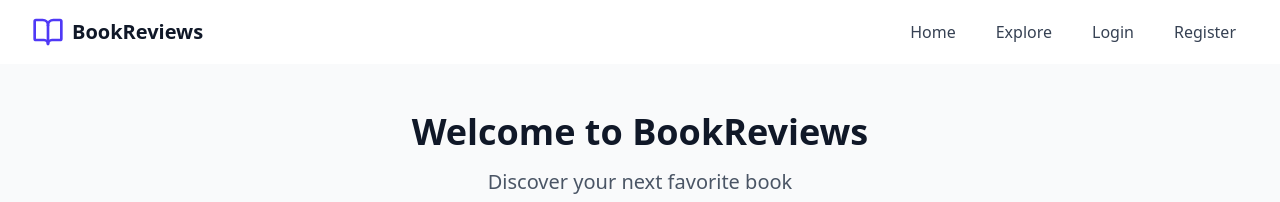
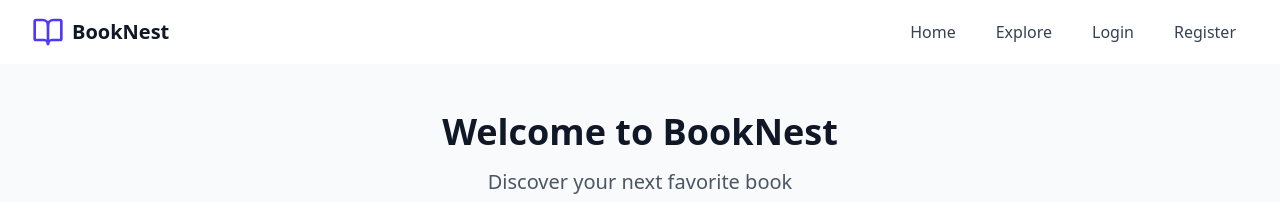
Before and after one commit to MayankMeghani/Book-Review-Platform, a React (Vite) app in the folder book-review-client/: page / in a window 1280 px wide. Shown: the top 202 px of the page. Built offline with nearby package versions, Linux system fonts and the light colour scheme; no server answers.

Commit message:
home page changes

```diff
--- a/book-review-client/src/components/Navbar.jsx
+++ b/book-review-client/src/components/Navbar.jsx
@@ -20,7 +20,7 @@ export default function Navbar() {
           <div className="flex items-center">
             <Link to="/" className="flex items-center">
               <BookOpen className="h-8 w-8 text-indigo-600" />
-              <span className="ml-2 text-xl font-bold text-gray-900">BookReviews</span>
+              <span className="ml-2 text-xl font-bold text-gray-900">BookNest</span>
             </Link>
           </div>
 
--- a/book-review-client/src/pages/Home.jsx
+++ b/book-review-client/src/pages/Home.jsx
@@ -5,6 +5,7 @@ import { fetchFeaturedBooks } from "../services/bookService";
 
 export default function Home() {
   const [featuredBooks, setFeaturedBooks] = useState([]);
+  const [loading, setLoading] = useState(true);
   const navigate = useNavigate();
 
   useEffect(() => {
@@ -14,6 +15,8 @@ export default function Home() {
         setFeaturedBooks(books);
       } catch (err) {
         console.error("Failed to fetch featured books", err);
+      } finally {
+        setLoading(false);
       }
     };
     loadBooks();
@@ -23,7 +26,7 @@ export default function Home() {
     <div className="min-h-screen bg-gray-50">
       <div className="max-w-7xl mx-auto px-4 sm:px-6 lg:px-8 py-12">
         <div className="text-center mb-12">
-          <h1 className="text-4xl font-bold text-gray-900 mb-4">Welcome to BookReviews</h1>
+          <h1 className="text-4xl font-bold text-gray-900 mb-4">Welcome to BookNest</h1>
           <p className="text-xl text-gray-600">Discover your next favorite book</p>
         </div>
 
@@ -37,11 +40,19 @@ export default function Home() {
               Explore More
             </button>
           </div>
-          <div className="grid grid-cols-1 md:grid-cols-2 lg:grid-cols-4 gap-6">
-            {featuredBooks.map((book) => (
-              <BookCard key={book._id} book={book} featured />
-            ))}
-          </div>
+
+          {/* Loading Spinner */}
+          {loading ? (
+            <div className="flex justify-center items-center h-40">
+              <div className="animate-spin rounded-full h-10 w-10 border-t-4 border-indigo-600 border-opacity-60"></div>
+            </div>
+          ) : (
+            <div className="grid grid-cols-1 md:grid-cols-2 lg:grid-cols-4 gap-6">
+              {featuredBooks.map((book) => (
+                <BookCard key={book._id} book={book} featured />
+              ))}
+            </div>
+          )}
         </section>
       </div>
     </div>
```
